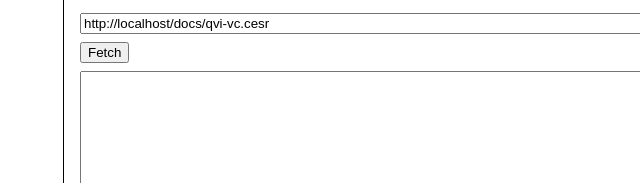
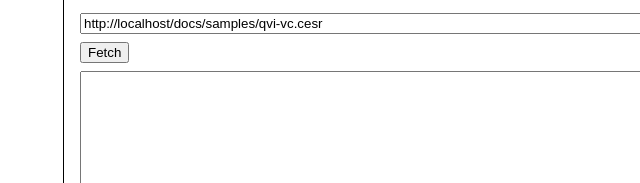
Before and after one commit to psteniusubi/cesr-decoder, a plain HTML site: page docs/index.html in a window 1280 px wide. Shown: the part 215-398 px from the top of the page, 0-640 px from the left. Drawn offline with Linux system fonts and the light colour scheme.

Commit message:
moved samples

```diff
--- a/docs/index.html
+++ b/docs/index.html
@@ -73,7 +73,7 @@
                 status.classList.remove("error");
             });
 
-            form.elements["uri"].defaultValue = new URL("qvi-vc.cesr", location.href).toString();
+            form.elements["uri"].defaultValue = new URL("samples/qvi-vc.cesr", location.href).toString();
             form.dispatchEvent(new Event("reset"));
 
             document.querySelectorAll("header a").forEach(i => i.addEventListener("click", e => {
```
